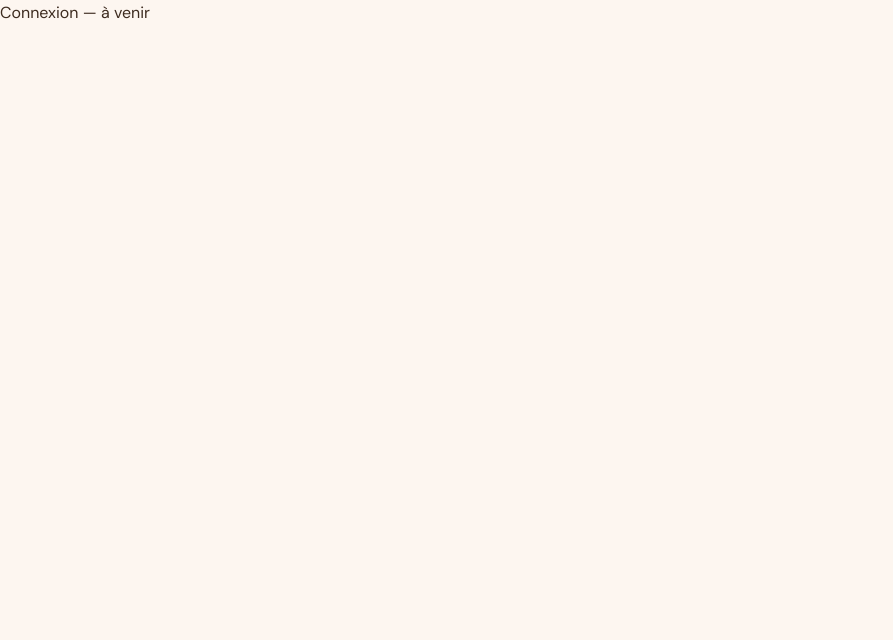
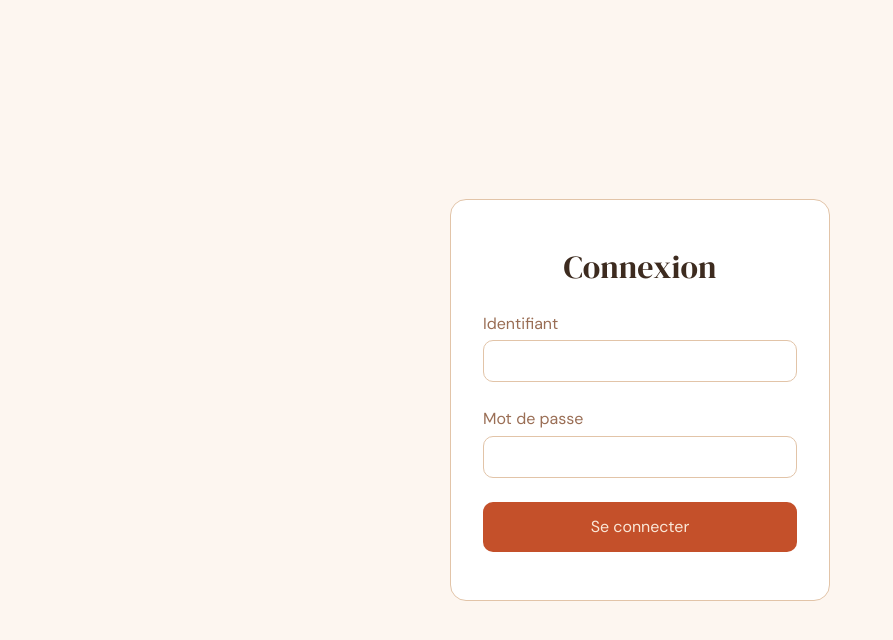
Before and after one commit to Gregtmlg/cooking-app, a React (Vite) app in the folder frontend/: page /login in a window 1280 px wide. Shown: the top 640 px of the page, without its empty margins (0-893 px from the left). Built offline with nearby package versions, Linux system fonts and the light colour scheme; no server answers.

Commit message:
feat(front): neutral login page and logout

```diff
--- a/frontend/src/components/Layout.jsx
+++ b/frontend/src/components/Layout.jsx
@@ -1,7 +1,11 @@
 import { Link, Outlet } from 'react-router-dom'
+import { useAuth } from '../auth/AuthContext'
 import styles from './Layout.module.css'
 
 function Layout() {
+  // Layout est sous RequireProfile : profile n'est jamais null ici.
+  const { profile, logout } = useAuth()
+
   return (
     <div>
       <header className={styles.header}>
@@ -12,6 +16,12 @@ function Layout() {
           <Link className={styles.navLink} to="/recipes">Recettes</Link>
           <Link className={styles.navLink} to="/recipes/new">Créer une recette</Link>
         </nav>
+        <div className={styles.session}>
+          <span className={styles.profileName}>{profile.display_name}</span>
+          <button className={styles.logoutButton} type="button" onClick={logout}>
+            Se déconnecter
+          </button>
+        </div>
       </header>
       <main className={styles.main}>
         <Outlet />
--- a/frontend/src/components/Layout.module.css
+++ b/frontend/src/components/Layout.module.css
@@ -34,3 +34,31 @@
     max-width: 900px;
     margin: 0 auto;
 }
+
+.session {
+  display: flex;
+  align-items: center;
+  gap: 1rem;
+}
+
+.profileName {
+  color: var(--color-light);
+  font-size: 0.95rem;
+}
+
+.logoutButton {
+  font: inherit;
+  font-size: 0.9rem;
+  background: transparent;
+  color: #C4957A;
+  border: 0.5px solid #C4957A;
+  border-radius: var(--radius-sm);
+  padding: 0.3rem 0.75rem;
+  cursor: pointer;
+  transition: color 0.2s, border-color 0.2s;
+}
+
+.logoutButton:hover {
+  color: var(--color-light);
+  border-color: var(--color-light);
+}
--- a/frontend/src/pages/LoginPage.jsx
+++ b/frontend/src/pages/LoginPage.jsx
@@ -1 +1,90 @@
-export default function LoginPage() { return <p>Connexion — à venir</p> }
+// Page de connexion NEUTRE : en amont de tout groupe → ni thème, ni marque.
+// Elle ne navigue jamais elle-même : une fois l'état 'authenticated', le rendu
+// redirige vers `from` ; les gardes prennent le relais (mot de passe, profil).
+
+import { useState } from 'react'
+import { Navigate, useLocation } from 'react-router-dom'
+import { useAuth } from '../auth/AuthContext'
+import styles from './LoginPage.module.css'
+
+// Messages choisis côté front : on n'affiche jamais un `detail` brut (ex. 422 Pydantic).
+function errorMessage(err) {
+  switch (err.response?.status) {
+    case 401:
+      return 'Identifiant ou mot de passe incorrect.'
+    case 429:
+      return 'Trop de tentatives. Réessayez dans une minute.'
+    default:
+      return 'Connexion impossible pour le moment. Réessayez plus tard.'
+  }
+}
+
+export default function LoginPage() {
+  const { status, login } = useAuth()
+  const location = useLocation()
+  const [username, setUsername] = useState('')
+  const [password, setPassword] = useState('')
+  const [error, setError] = useState(null)
+  const [submitting, setSubmitting] = useState(false)
+
+  if (status === 'loading') return null
+  if (status === 'authenticated') {
+    const from = location.state?.from?.pathname ?? '/'
+    return <Navigate to={from} replace />
+  }
+
+  async function handleSubmit(e) {
+    e.preventDefault()
+    setError(null)
+    setSubmitting(true)
+    try {
+      await login(username, password)
+      // Rien d'autre : l'état change → re-rendu → <Navigate> ci-dessus.
+    } catch (err) {
+      setError(errorMessage(err))
+    } finally {
+      setSubmitting(false)
+    }
+  }
+
+  return (
+    <main className={styles.page}>
+      <form className={styles.card} onSubmit={handleSubmit}>
+        <h1 className={styles.title}>Connexion</h1>
+
+        {error && (
+          <p className={styles.error} role="alert">
+            {error}
+          </p>
+        )}
+
+        <div className={styles.field}>
+          <label htmlFor="username">Identifiant</label>
+          <input
+            id="username"
+            value={username}
+            onChange={(e) => setUsername(e.target.value)}
+            autoComplete="username"
+            required
+          />
+        </div>
+
+        <div className={styles.field}>
+          <label htmlFor="password">Mot de passe</label>
+          <input
+            id="password"
+            type="password"
+            value={password}
+            onChange={(e) => setPassword(e.target.value)}
+            autoComplete="current-password"
+            required
+          />
+        </div>
+
+        <button className={styles.submit} type="submit" disabled={submitting}>
+          {submitting ? 'Connexion…' : 'Se connecter'}
+        </button>
+      </form>
+    </main>
+  )
+}
--- /dev/null
+++ b/frontend/src/pages/LoginPage.module.css
@@ -0,0 +1,53 @@
+/* Page neutre (§7.7) : en amont de tout groupe, donc palette de base, pas de marque. */
+
+.page {
+  min-height: 100dvh;
+  display: flex;
+  align-items: center;
+  justify-content: center;
+  padding: var(--space-lg);
+}
+
+.card {
+  width: 100%;
+  max-width: 380px;
+  display: flex;
+  flex-direction: column;
+  gap: var(--space-lg);
+  padding: var(--space-2xl) var(--space-xl);
+  background-color: #fff;
+  border: 0.5px solid var(--color-border);
+  border-radius: var(--radius-lg);
+}
+
+.title {
+  font-size: 2rem;
+  color: var(--color-dark);
+  text-align: center;
+}
+
+.field {
+  display: flex;
+  flex-direction: column;
+}
+
+.error {
+  color: var(--color-accent);
+  font-size: 0.95rem;
+  text-align: center;
+}
+
+.submit {
+  font: inherit;
+  background-color: var(--color-accent);
+  color: var(--color-light);
+  border: none;
+  border-radius: var(--radius-md);
+  padding: 0.75rem 1.5rem;
+  cursor: pointer;
+}
+
+.submit:disabled {
+  opacity: 0.6;
+  cursor: wait;
+}
```
